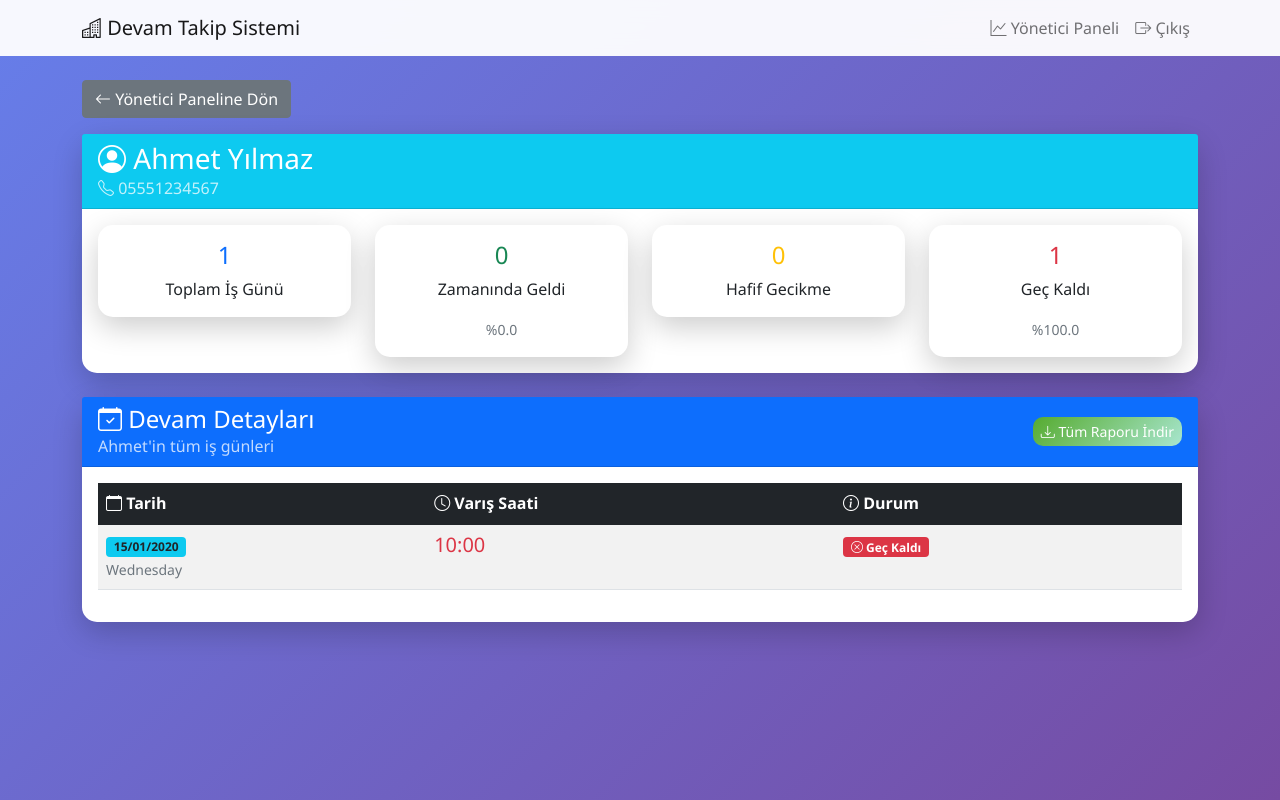
After one commit to krsmer/istakip, a Flask app: page /calisan_detay/1 in a window 1280 px wide. The commit adds this page. Run offline with Flask 3, Linux system fonts and the light colour scheme; the visitor is signed in with stand-in values (Sample User, id 1); tables that the repository leaves empty hold one stand-in row (values such as "Sample post"); some libraries are stand-ins or nearby versions.

Commit message:
admin panel

```diff
--- a/app.py
+++ b/app.py
@@ -1,6 +1,6 @@
 from flask import Flask, render_template, request, redirect, url_for, flash, jsonify, send_file, session
 from flask_sqlalchemy import SQLAlchemy
-from datetime import datetime
+from datetime import datetime, timedelta
 import os
 import csv
 import io
@@ -42,6 +42,30 @@ def get_turkey_date():
 
 def get_turkey_time_only():
     return get_turkey_time().time()
+
+# Otomatik temizlik fonksiyonu - 60 günden eski kayıtları sil
+def temizle_eski_kayitlar():
+    try:
+        # Türkiye saatine göre 60 gün önceki tarihi hesapla
+        altmis_gun_once = get_turkey_date() - timedelta(days=60)
+
+        # 60 günden eski kayıtları bul
+        eski_kayitlar = DevamKaydi.query.filter(DevamKaydi.tarih < altmis_gun_once).all()
+
+        if eski_kayitlar:
+            silinen_sayisi = len(eski_kayitlar)
+            # Eski kayıtları sil
+            for kayit in eski_kayitlar:
+                db.session.delete(kayit)
+
+            db.session.commit()
+            print(f"✅ Otomatik temizlik: {silinen_sayisi} adet eski kayıt silindi (60 günden eski)")
+        else:
+            print("ℹ️  Otomatik temizlik: Silinecek eski kayıt bulunamadı")
+
+    except Exception as e:
+        print(f"❌ Otomatik temizlik hatası: {str(e)}")
+        db.session.rollback()
 
 # Devam Kaydı Modeli
 class DevamKaydi(db.Model):
@@ -114,15 +138,17 @@ def ise_geldi(id):
 @app.route('/admin-login', methods=['GET', 'POST'])
 def admin_login():
     if request.method == 'POST':
-        sifre = request.form.get('sifre', '')
-        print(f"Girilen şifre: '{sifre}'")  # Debug için
+        sifre = request.form.get('sifre', '').strip()
+        print(f"POST isteği geldi. Girilen şifre: '{sifre}'")  # Debug için
 
         # Babanz için şifre: "yonetici123"
         if sifre == 'yonetici123':
             session['admin_logged_in'] = True
+            print("Şifre doğru, session ayarlandı, yönlendiriliyor...")  # Debug
             flash('Başarıyla giriş yaptınız!', 'success')
             return redirect(url_for('yonetici'))
         else:
+            print(f"Şifre yanlış: '{sifre}' != 'yonetici123'")  # Debug
             flash('Yanlış şifre! Tekrar deneyin.', 'danger')
 
     return render_template('admin_login.html')
@@ -142,9 +168,44 @@ def yonetici():
         flash('Yönetici paneline erişim için giriş yapmalısınız!', 'warning')
         return redirect(url_for('admin_login'))
 
-    # Son 30 günün kayıtları
+    # Son 100 kayıt (tüm çalışanlardan)
     kayitlar = db.session.query(DevamKaydi, Calisan).join(Calisan).order_by(DevamKaydi.tarih.desc(), DevamKaydi.saat.desc()).limit(100).all()
-    return render_template('yonetici.html', kayitlar=kayitlar)
+
+    # Çalışan listesi de gönder (detay için)
+    calisanlar = Calisan.query.all()
+
+    return render_template('yonetici.html', kayitlar=kayitlar, calisanlar=calisanlar)
+
+# Çalışan detay sayfası - belirli bir çalışanın tüm kayıtları
+@app.route('/calisan_detay/<int:calisan_id>')
+def calisan_detay(calisan_id):
+    # Giriş kontrolü
+    if not session.get('admin_logged_in'):
+        flash('Bu sayfaya erişim için yönetici girişi gerekli!', 'warning')
+        return redirect(url_for('admin_login'))
+
+    # Çalışan bilgileri
+    calisan = Calisan.query.get_or_404(calisan_id)
+
+    # Bu çalışanın tüm kayıtları (en yeniden eskiye)
+    kayitlar = DevamKaydi.query.filter_by(calisan_id=calisan_id).order_by(DevamKaydi.tarih.desc(), DevamKaydi.saat.desc()).all()
+
+    # İstatistikler hesapla
+    toplam_gun = len(kayitlar)
+    zamaninda = len([k for k in kayitlar if k.saat.hour <= 8])
+    hafif_gec = len([k for k in kayitlar if 9 <= k.saat.hour <= 9])
+    gec_kaldi = len([k for k in kayitlar if k.saat.hour >= 10])
+
+    istatistikler = {
+        'toplam_gun': toplam_gun,
+        'zamaninda': zamaninda,
+        'hafif_gec': hafif_gec,
+        'gec_kaldi': gec_kaldi,
+        'zamaninda_oran': round((zamaninda/toplam_gun*100) if toplam_gun > 0 else 0, 1),
+        'gec_oran': round(((hafif_gec+gec_kaldi)/toplam_gun*100) if toplam_gun > 0 else 0, 1)
+    }
+
+    return render_template('calisan_detay.html', calisan=calisan, kayitlar=kayitlar, istatistikler=istatistikler)
 
 # CSV rapor indir - şifre korumalı
 @app.route('/excel_indir')
@@ -190,6 +251,34 @@ def excel_indir():
 
     return response
 
+# Manuel temizlik rotası - Yönetici için
+@app.route('/temizlik', methods=['POST'])
+def manuel_temizlik():
+    # Giriş kontrolü
+    if not session.get('admin_logged_in'):
+        flash('Bu işlem için yönetici girişi gerekli!', 'warning')
+        return redirect(url_for('admin_login'))
+
+    try:
+        # 60 günden eski kayıtları temizle
+        altmis_gun_once = get_turkey_date() - timedelta(days=60)
+        eski_kayitlar = DevamKaydi.query.filter(DevamKaydi.tarih < altmis_gun_once).all()
+
+        if eski_kayitlar:
+            silinen_sayisi = len(eski_kayitlar)
+            for kayit in eski_kayitlar:
+                db.session.delete(kayit)
+            db.session.commit()
+            flash(f'✅ {silinen_sayisi} adet eski kayıt (60 günden eski) başarıyla temizlendi!', 'success')
+        else:
+            flash('ℹ️ Temizlenecek eski kayıt bulunamadı.', 'info')
+
+    except Exception as e:
+        db.session.rollback()
+        flash(f'❌ Temizlik sırasında hata oluştu: {str(e)}', 'danger')
+
+    return redirect(url_for('yonetici'))
+
 # Veritabanını oluştur ve örnek veriler ekle
 def create_tables():
     try:
@@ -212,6 +301,10 @@ def create_tables():
 
             db.session.commit()
             print("Veritabanı ve örnek veriler oluşturuldu!")
+
+        # Uygulama başlangıcında otomatik temizlik yap
+        temizle_eski_kayitlar()
+
     except Exception as e:
         print(f"Veritabanı oluşturma hatası: {e}")
         # Hata durumunda boş tablo oluştur
--- a/templates/base.html
+++ b/templates/base.html
@@ -29,6 +29,14 @@
             background: linear-gradient(135deg, #56ab2f 0%, #a8e6cf 100%);
             border: none;
             border-radius: 10px;
+        }
+
+        .hover-card {
+            transition: transform 0.2s ease-in-out, box-shadow 0.2s ease-in-out;
+        }
+        .hover-card:hover {
+            transform: translateY(-5px);
+            box-shadow: 0 4px 15px rgba(0,123,255,0.3);
         }
 
         .btn-lg {
--- /dev/null
+++ b/templates/calisan_detay.html
@@ -0,0 +1,139 @@
+{% extends "base.html" %}
+
+{% block title %}{{ calisan.ad }} {{ calisan.soyad }} - Detaylı Rapor{% endblock %}
+
+{% block content %}
+<div class="row">
+    <div class="col-12">
+        <!-- Geri Dön Butonu -->
+        <div class="mb-3">
+            <a href="{{ url_for('yonetici') }}" class="btn btn-secondary">
+                <i class="bi bi-arrow-left"></i> Yönetici Paneline Dön
+            </a>
+        </div>
+
+        <!-- Çalışan Bilgileri ve İstatistikler -->
+        <div class="card mb-4">
+            <div class="card-header bg-info text-white">
+                <h3 class="card-title mb-0">
+                    <i class="bi bi-person-circle"></i> {{ calisan.ad }} {{ calisan.soyad }}
+                </h3>
+                <p class="mb-0 opacity-75">
+                    <i class="bi bi-telephone"></i> {{ calisan.telefon }}
+                </p>
+            </div>
+            <div class="card-body">
+                <div class="row text-center">
+                    <div class="col-md-3">
+                        <div class="card border-primary">
+                            <div class="card-body">
+                                <h4 class="text-primary">{{ istatistikler.toplam_gun }}</h4>
+                                <p class="card-text">Toplam İş Günü</p>
+                            </div>
+                        </div>
+                    </div>
+                    <div class="col-md-3">
+                        <div class="card border-success">
+                            <div class="card-body">
+                                <h4 class="text-success">{{ istatistikler.zamaninda }}</h4>
+                                <p class="card-text">Zamanında Geldi</p>
+                                <small class="text-muted">%{{ istatistikler.zamaninda_oran }}</small>
+                            </div>
+                        </div>
+                    </div>
+                    <div class="col-md-3">
+                        <div class="card border-warning">
+                            <div class="card-body">
+                                <h4 class="text-warning">{{ istatistikler.hafif_gec }}</h4>
+                                <p class="card-text">Hafif Gecikme</p>
+                            </div>
+                        </div>
+                    </div>
+                    <div class="col-md-3">
+                        <div class="card border-danger">
+                            <div class="card-body">
+                                <h4 class="text-danger">{{ istatistikler.gec_kaldi }}</h4>
+                                <p class="card-text">Geç Kaldı</p>
+                                <small class="text-muted">%{{ istatistikler.gec_oran }}</small>
+                            </div>
+                        </div>
+                    </div>
+                </div>
+            </div>
+        </div>
+
+        <!-- Detaylı Kayıt Listesi -->
+        <div class="card">
+            <div class="card-header bg-primary text-white d-flex justify-content-between align-items-center">
+                <div>
+                    <h4 class="card-title mb-0">
+                        <i class="bi bi-calendar-check"></i> Devam Detayları
+                    </h4>
+                    <p class="mb-0 opacity-75">{{ calisan.ad }}'in tüm iş günleri</p>
+                </div>
+                <a href="{{ url_for('excel_indir') }}" class="btn btn-success btn-sm">
+                    <i class="bi bi-download"></i> Tüm Raporu İndir
+                </a>
+            </div>
+            <div class="card-body">
+                {% if kayitlar %}
+                    <div class="table-responsive">
+                        <table class="table table-striped table-hover">
+                            <thead class="table-dark">
+                                <tr>
+                                    <th><i class="bi bi-calendar"></i> Tarih</th>
+                                    <th><i class="bi bi-clock"></i> Varış Saati</th>
+                                    <th><i class="bi bi-info-circle"></i> Durum</th>
+                                </tr>
+                            </thead>
+                            <tbody>
+                                {% for kayit in kayitlar %}
+                                    <tr>
+                                        <td>
+                                            <span class="badge bg-info text-dark">
+                                                {{ kayit.tarih.strftime('%d/%m/%Y') }}
+                                            </span>
+                                            <br>
+                                            <small class="text-muted">
+                                                {{ kayit.tarih.strftime('%A') }}
+                                            </small>
+                                        </td>
+                                        <td>
+                                            <span class="h5
+                                                {% if kayit.saat.hour <= 8 %}text-success
+                                                {% elif kayit.saat.hour <= 9 %}text-warning
+                                                {% else %}text-danger
+                                                {% endif %}">
+                                                {{ kayit.saat.strftime('%H:%M') }}
+                                            </span>
+                                        </td>
+                                        <td>
+                                            {% if kayit.saat.hour <= 8 %}
+                                                <span class="badge bg-success">
+                                                    <i class="bi bi-check-circle"></i> Zamanında
+                                                </span>
+                                            {% elif kayit.saat.hour <= 9 %}
+                                                <span class="badge bg-warning">
+                                                    <i class="bi bi-clock"></i> Hafif Gecikme
+                                                </span>
+                                            {% else %}
+                                                <span class="badge bg-danger">
+                                                    <i class="bi bi-x-circle"></i> Geç Kaldı
+                                                </span>
+                                            {% endif %}
+                                        </td>
+                                    </tr>
+                                {% endfor %}
+                            </tbody>
+                        </table>
+                    </div>
+                {% else %}
+                    <div class="alert alert-info text-center">
+                        <i class="bi bi-info-circle"></i> {{ calisan.ad }} {{ calisan.soyad }} henüz hiç işe geldi kaydı yapmamış.
+                    </div>
+                {% endif %}
+            </div>
+        </div>
+    </div>
+</div>
+{% endblock %}
```
Also changed, not shown: templates/admin_login.html (+24 -12 lines), templates/yonetici.html (+46 -4 lines).
